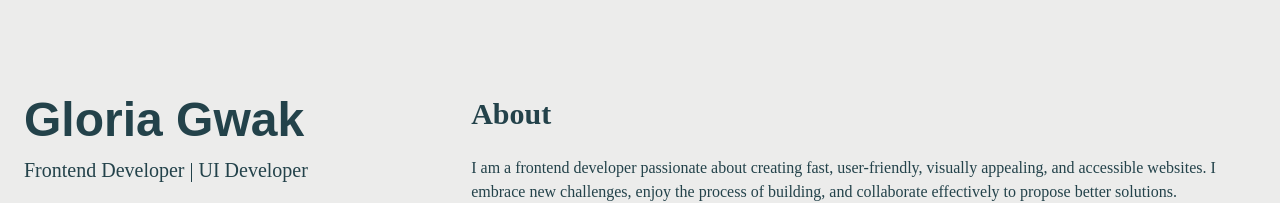
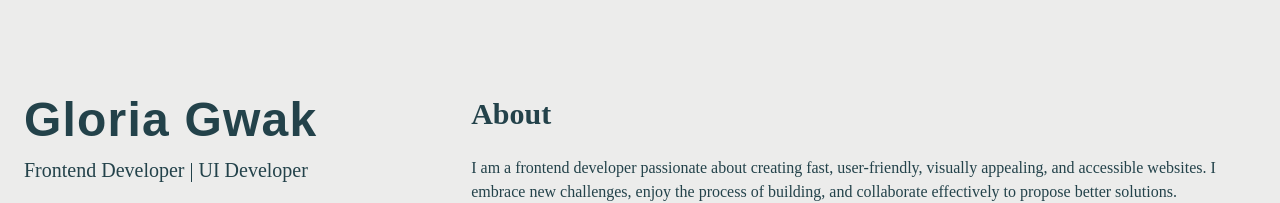
Before and after one commit to gloriaGwak/about-gloria, a React (Create React App) app: page / in a window 1280 px wide. Shown: the top 203 px of the page. Built offline with nearby package versions, Linux system fonts and the light colour scheme; no server answers; the database is empty.

Commit message:
changed favicon and edited css

```diff
--- a/src/components/Header.jsx
+++ b/src/components/Header.jsx
@@ -22,7 +22,7 @@ export default function Header({sectionRefs, currentSection, path}) {
             {path !== '/projects' && (
                 <>
                     <div>
-                        <h1 className='font-bangers font-bold md:text-5xl text-4xl'>
+                        <h1 className='font-bangers font-bold md:text-5xl text-4xl tracking-wide'>
                             <Link to='/'>Gloria Gwak</Link>
                         </h1>
                         <h2 className='
@@ -44,7 +44,7 @@ export default function Header({sectionRefs, currentSection, path}) {
                         '>
                             <li className='
                                 md:w-[35px] md:h-[35px]
-                                w-[30px] h-[30px]
+                                w-[35px] h-[35px]
                             '>
                                 <Link to='https://github.com/gloriaGwak' target='_blank' title='Go to new window' className='block w-full h-full'>
                                     <TbBrandGithubFilled className='w-full h-full' /><span className='blind'>GitHub</span>
@@ -52,7 +52,7 @@ export default function Header({sectionRefs, currentSection, path}) {
                             </li>
                             <li className='
                                 md:w-[35px] md:h-[35px]
-                                w-[30px] h-[30px]
+                                w-[35px] h-[35px]
                             '>
                                 <Link to='https://www.linkedin.com/in/gloria-gwak-803667236' target='_blank' title='Go to new window' className='block w-full h-full'>
                                     <TbBrandLinkedinFilled className='w-full h-full' /><span className='blind'>LinkedIn</span>
```
Also changed, not shown: 1 other file (tests, documents, lock files or other folders).
